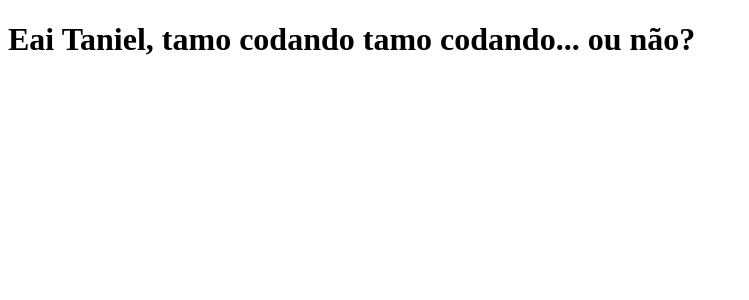
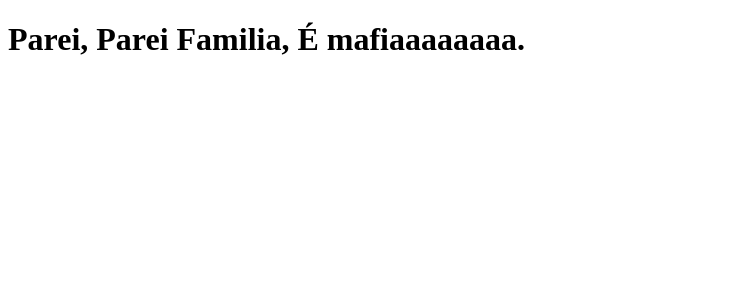
Before and after one commit to mf-barbosa/clone-tabnews, a Next.js app: page / in a window 1280 px wide. Shown: the top 300 px of the page, without its empty margins (0-749 px from the left). Built offline with nearby package versions, Linux system fonts and the light colour scheme.

Commit message:
atualiza a frase inicial

```diff
--- a/pages/index.js
+++ b/pages/index.js
@@ -1,5 +1,5 @@
 function Home() {
-    return <h1>Eai Taniel, tamo codando tamo codando... ou não? </h1>
+    return <h1>Parei, Parei Familia, É mafiaaaaaaaa. </h1>
 }
 
 export default Home;
```
